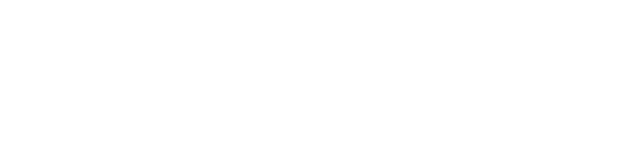
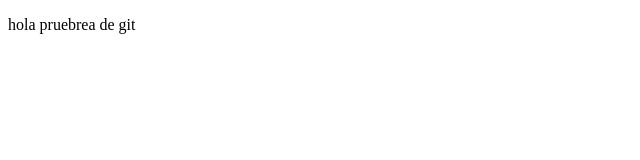
Before and after one commit to jeffbaut13/proyectoDemoCursoPrework, a plain HTML site: page index.html in a window 1280 px wide. Shown: the whole page, without its empty margins (0-640 px from the left). Drawn offline with Linux system fonts and the light colour scheme.

Commit message:
cambios agregados

```diff
--- a/index.html
+++ b/index.html
@@ -7,6 +7,6 @@
     <title>hello</title>
 </head>
 <body>
-
+    <p>hola pruebrea de git</p>
 </body>
 </html>
```
